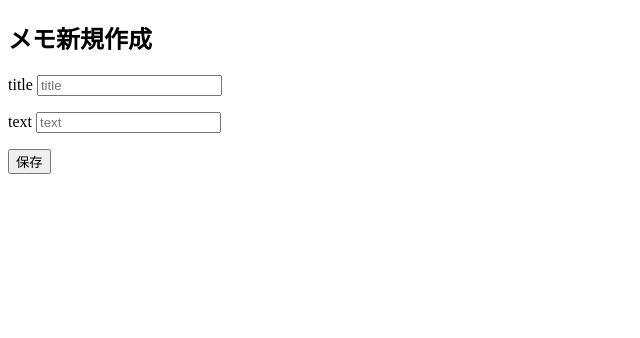
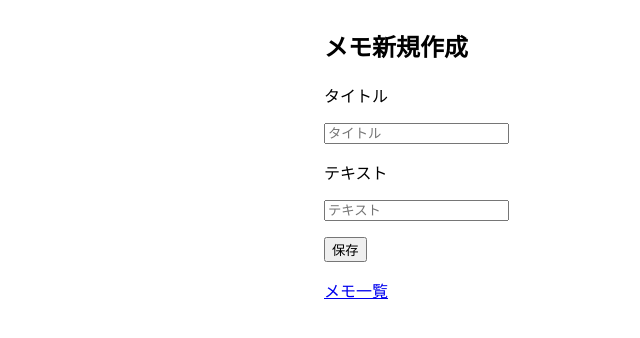
Before and after one commit to toramine/flask_practice, a Flask app: template apps/crud/templates/crud/create.html in a window 1280 px wide. Shown: the top 338 px of the page, without its empty margins (0-640 px from the left). Run offline with Flask 2, Linux system fonts and the light colour scheme; the template is opened without the code that fills it: values that come from a table or form of the project are taken from there, others are empty; some libraries are stand-ins or nearby versions.

Commit message:
crudアプリのcssを適用した

```diff
--- a/apps/app.py
+++ b/apps/app.py
@@ -28,6 +28,8 @@ def create_app():
     from apps.crud import views as crud_views
 
     app.register_blueprint(analytics_views.analytics, url_prefix="/analytics")
-    app.register_blueprint(crud_views.crud, url_prefix="/crud")
+    app.register_blueprint(
+        crud_views.crud,
+    )
 
     return app
--- a/apps/crud/forms.py
+++ b/apps/crud/forms.py
@@ -5,13 +5,13 @@ from wtforms.validators import DataRequired, length
 
 class MemoForm(FlaskForm):
     title = StringField(
-        "title",
+        "タイトル",
         validators=[
             DataRequired(message="タイトルは必須です"),
             length(max=20, message="20文字以内で入力してください"),
         ],
     )
 
-    text = StringField("text", validators=[length(max=50, message="50文字以内で入力してください")])
+    text = StringField("テキスト", validators=[length(max=50, message="50文字以内で入力してください")])
 
     submit = SubmitField("保存")
--- /dev/null
+++ b/apps/crud/static/crud/style.css
@@ -0,0 +1,23 @@
+table {
+  border-collapse: collapse;
+}
+
+table,
+th,
+td {
+  border: 1px solid #c0c0c0;
+}
+
+.container {
+  display: flex;
+  align-items: center;
+  justify-content: center;
+}
+
+.wrapper {
+  width: 50%;
+}
+
+.memo_list {
+  width: 100%;
+}
--- a/apps/crud/static/style.css
+++ /dev/null
@@ -1,9 +0,0 @@
-table {
-  border-collapse: collapse;
-}
-
-table,
-th,
-td {
-  border: 1px solid #c0c0c0;
-}
--- a/apps/crud/templates/crud/create.html
+++ b/apps/crud/templates/crud/create.html
@@ -4,30 +4,39 @@
     <meta charset="UTF-8" />
     <link
       rel="stylesheet"
-      href="{{ url_for('crud.static', filename='style.css') }}"
+      href="{{ url_for('crud.static', filename='style.css')
+      }}"
     />
     <title>create</title>
   </head>
 
   <body>
+    <div class="container">
+      <div class="wrapper">
         <h2 class="create_title">メモ新規作成</h2>
         <form
-      action="{{ url_for('create_memo') }}"
+          action="{{ url_for('crud.create_memo') }}"
           method="POST"
           novalidate="novalidate"
         >
           {{ form.csrf_token }}
-      <p>{{ form.title.label }} {{ form.title(placeholder="title") }}</p>
+          <p>{{ form.title.label }}</p>
+          <p>{{ form.title(placeholder="タイトル") }}</p>
           {% for error in form.title.errors %}
           <span style="color: red">{{ error }}</span>
           {% endfor %}
 
-      <p>{{ form.text.label }} {{ form.text(placeholder="text") }}</p>
+          <p>{{ form.text.label }}</p>
+          <p>{{ form.text(placeholder="テキスト") }}</p>
           {% for error in form.text.errors %}
           <span style="color: red">{{ error }}</span>
           {% endfor %}
 
           <p>{{ form.submit() }}</p>
         </form>
+
+        <a href="{{ url_for('crud.index') }}">メモ一覧</a>
+      </div>
+    </div>
   </body>
 </html>
```
Also changed, not shown: apps/crud/templates/crud/index.html (+9 -4 lines), apps/crud/views.py (+5 -10 lines), local.sqlite. Lines whose indentation alone changed are shown as unchanged.
